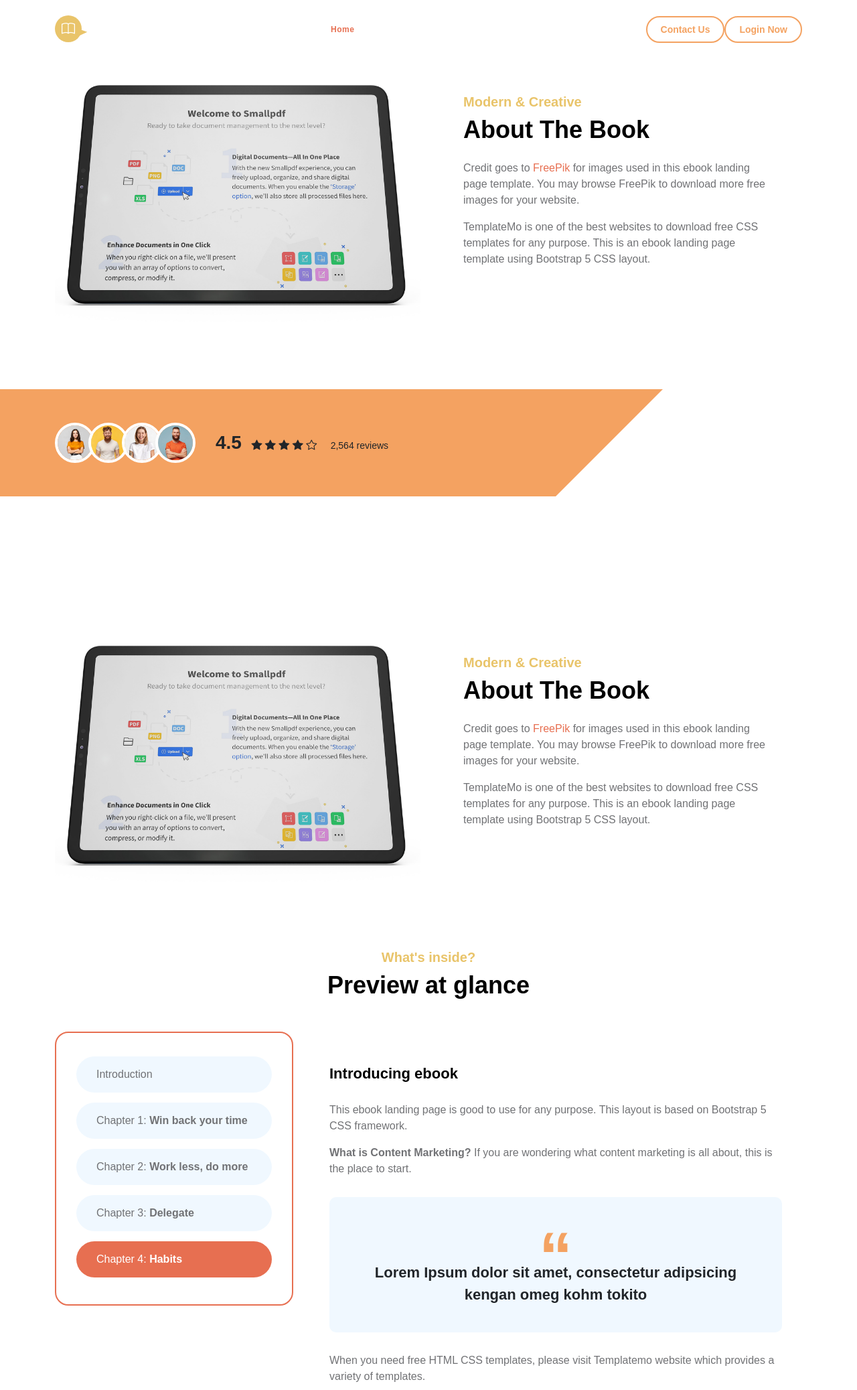
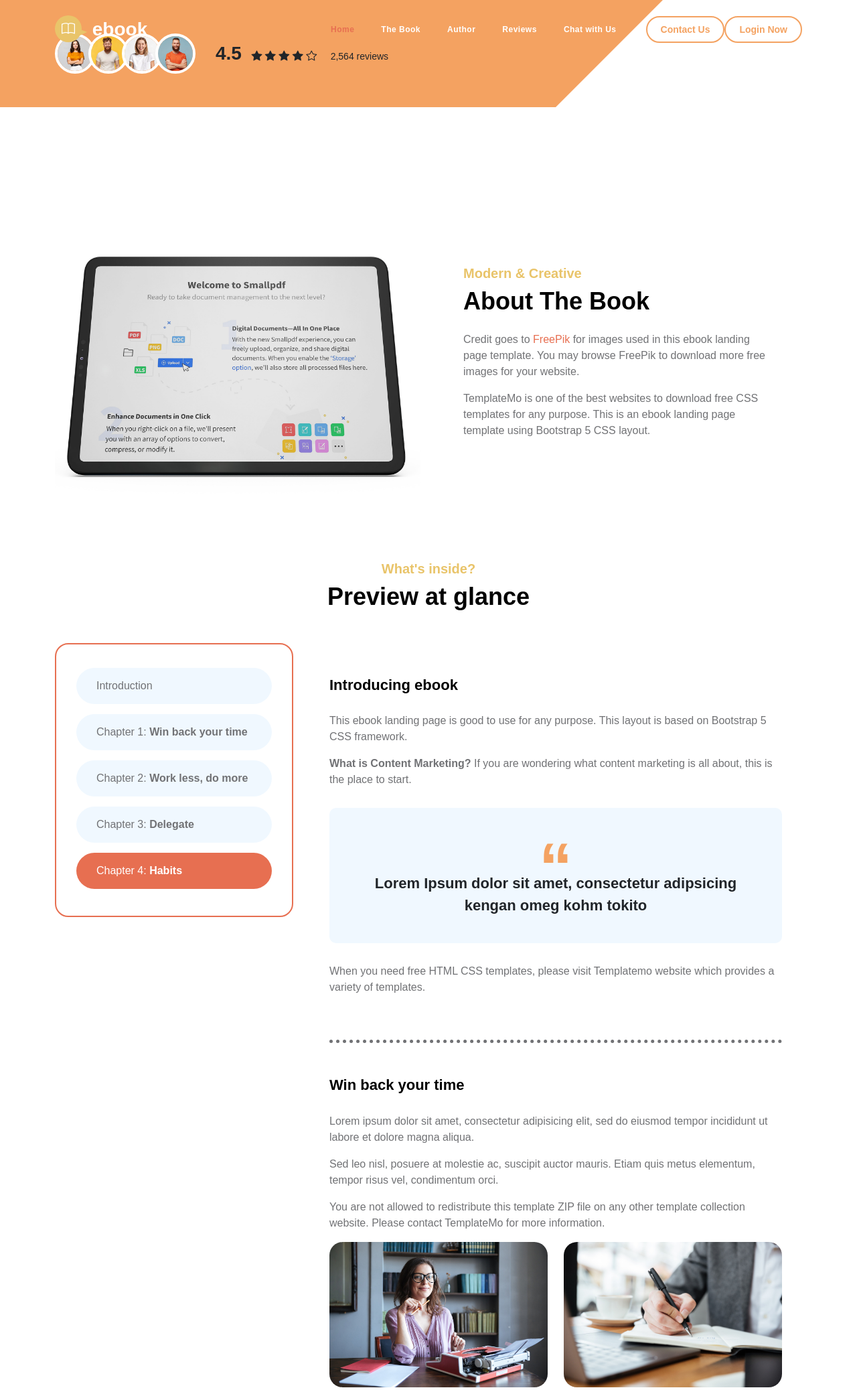
Before and after one commit to omkar192003/online-books, a PHP site: page / in a window 1280 px wide. Shown: the top 2075 px of the page at 67% size. Run offline with PHP 8.4, Linux system fonts and the light colour scheme; some libraries are stand-ins or nearby versions.

Commit message:
Update index.php

```diff
--- a/index.php
+++ b/index.php
@@ -96,36 +96,6 @@
         </nav>
 
 
-      <section class="book-section section-padding" id="section_2">
-            <div class="container">
-                <div class="row">
-
-                    <div class="col-lg-6 col-12">
-                        <img src="tablet-screen-contents.jpg" class="img-fluid" alt="">
-                    </div>
-
-                    <div class="col-lg-6 col-12">
-                        <div class="book-section-info">
-                            <h6>Modern &amp; Creative</h6>
-
-
-                            <h2 class="mb-4">About The Book</h2>
-
-                            <p>Credit goes to <a rel="nofollow" href="https://freepik.com" target="_blank">FreePik</a>
-                                for images used in this ebook landing page template. You may browse FreePik to download
-                                more free images for your website.</p>
-
-                            <p>TemplateMo is one of the best websites to download free CSS templates for any purpose.
-                                This is an ebook landing page template using Bootstrap 5 CSS layout.</p>
-                        </div>
-                    </div>
-
-                </div>
-            </div>
-        </section>
-
-
-
         <section class="featured-section">
             <div class="container">
                 <div class="row">
@@ -160,8 +130,6 @@
                 </div>
             </div>
         </section>
-
-
         <section class="py-lg-5"></section>
 
 
```
